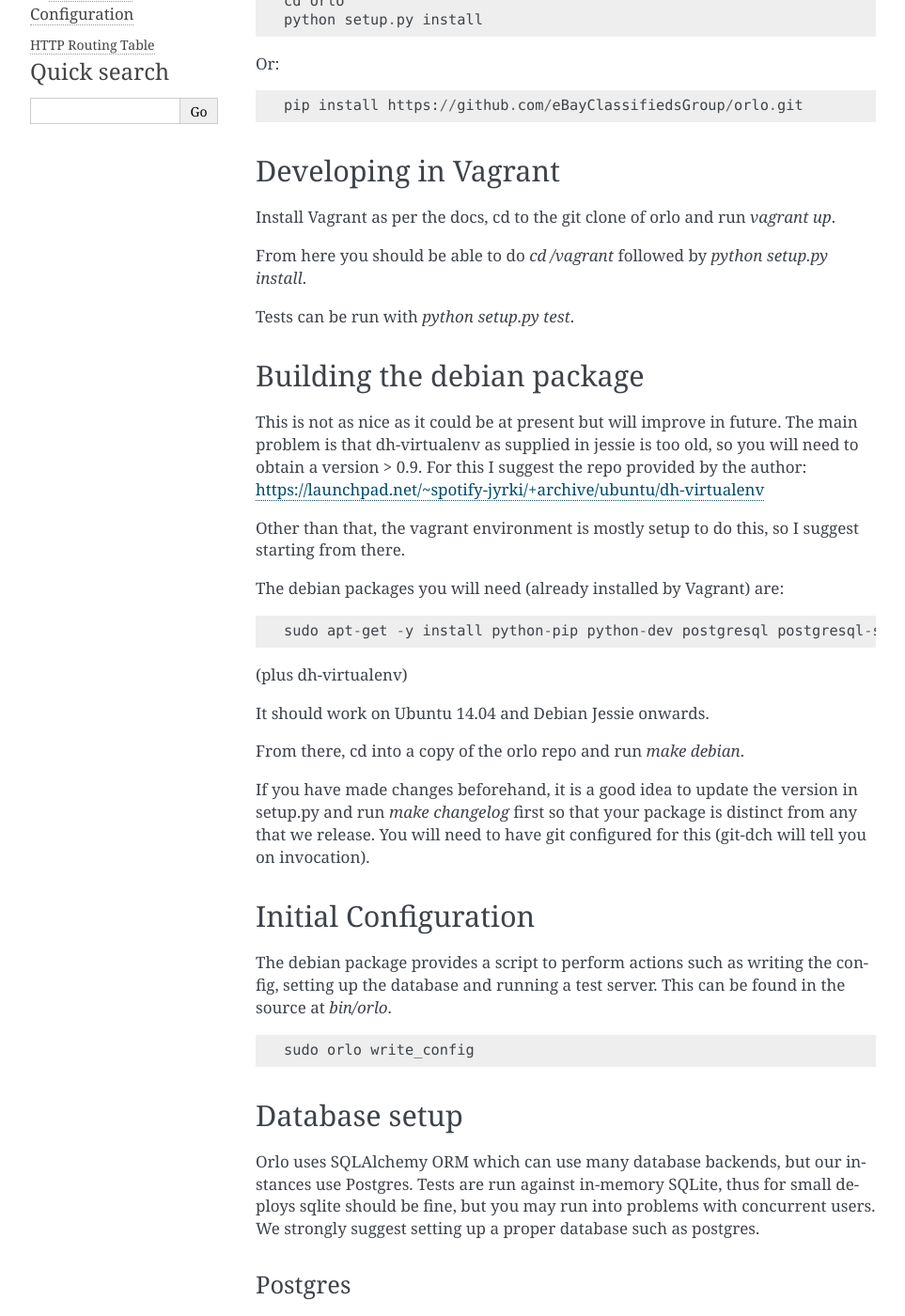
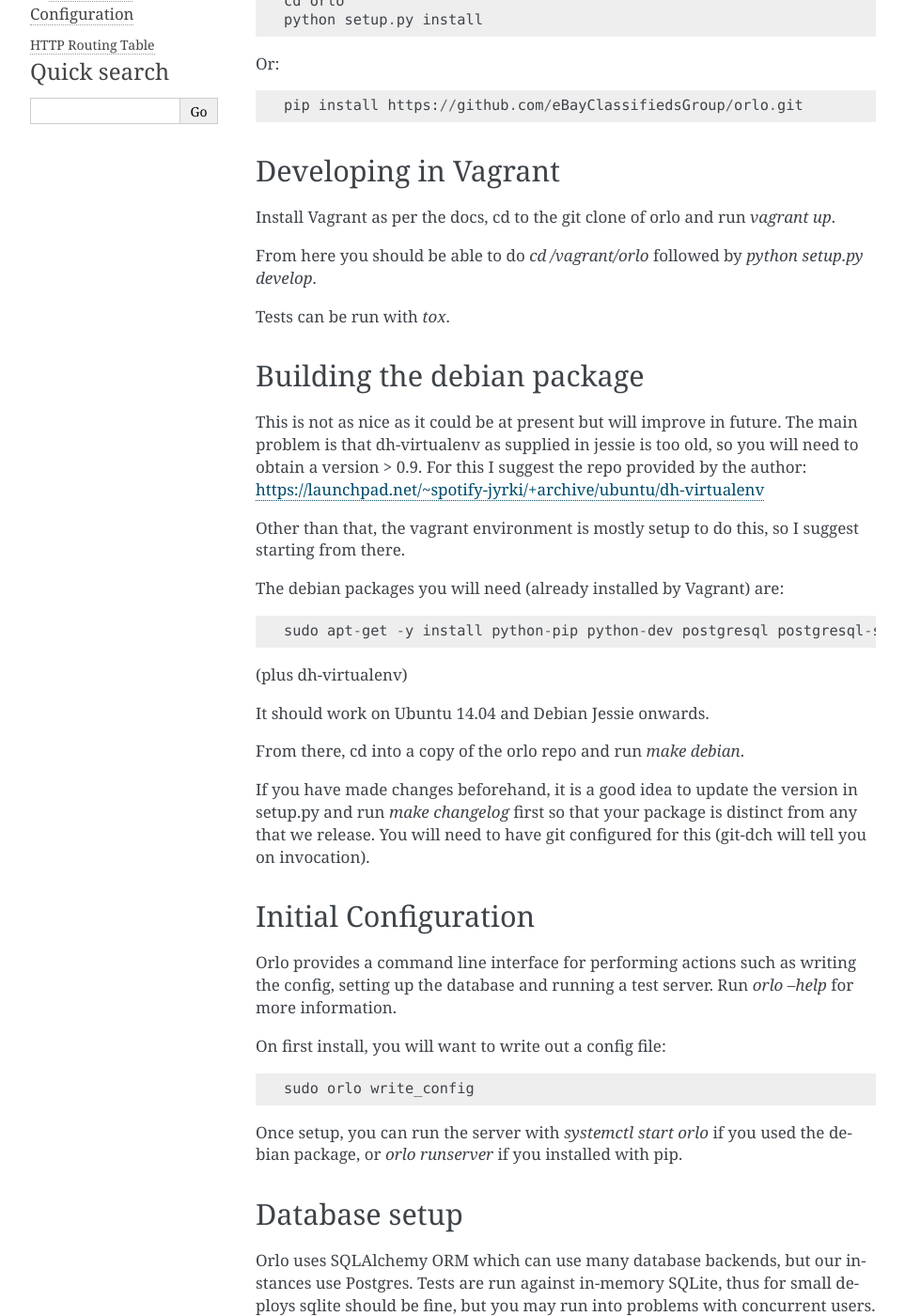
Before and after one commit to eBayClassifiedsGroup/orlo, a Sphinx documentation site: the page built from docs/install.rst, in a window 1280 px wide and 1400 px high, scrolled down 522 px. Shown: the whole window at 94% size, without its empty margins (148-1111 px from the left). Built offline with Sphinx 7.4.7, drawn with Linux system fonts in a browser that asks for light colours; pages that are not in the unit, such as notebooks, are missing from menus; some of the changed text lies outside the part shown.

Commit message:
Update install documentation
Still a bit out of date, this made me aware that the setup_database
command is probably obsolete, and write_config has not been ported to
the new cli.

```diff
--- a/docs/install.rst
+++ b/docs/install.rst
@@ -11,7 +11,7 @@ From pip
     pip install orlo
 
 
-The pip build is not always up to date as things are still in flux. At this early stage, it is recommended to install from source.
+The pip build will usually be up to date, but occasionally it may be behind, especially relative to development forks.
 
 
 From source
@@ -39,9 +39,10 @@ Developing in Vagrant
 
 Install Vagrant as per the docs, cd to the git clone of orlo and run `vagrant up`.
 
-From here you should be able to do `cd /vagrant` followed by `python setup.py install`.
+From here you should be able to do `cd /vagrant/orlo` followed by `python setup.py develop`.
 
-Tests can be run with `python setup.py test`.
+Tests can be run with `tox`.
+
 
 Building the debian package
 ---------------------------
@@ -64,14 +65,20 @@ From there, cd into a copy of the orlo repo and run `make debian`.
 
 If you have made changes beforehand, it is a good idea to update the version in setup.py and run `make changelog` first so that your package is distinct from any that we release. You will need to have git configured for this (git-dch will tell you on invocation).
 
+
 Initial Configuration
 ---------------------
 
-The debian package provides a script to perform actions such as writing the config, setting up the database and running a test server. This can be found in the source at `bin/orlo`.
+Orlo provides a command line interface for performing actions such as writing the config, setting up the database and running a test server. Run `orlo --help` for more information.
+
+On first install, you will want to write out a config file:
 
 ::
 
     sudo orlo write_config
+
+Once setup, you can run the server with `systemctl start orlo` if you used the debian package, or `orlo runserver` if you installed with pip.
+
 
 Database setup
 --------------
@@ -127,8 +134,6 @@ If installed from the debian package run
 
     orlo setup_database
 
-If you are running from source the orlo script can be found in ./bin, but you may need to invoke it explicitly from your python interpreter, as it is hard-coded to the dh-virtualenv path.
-
 
 Running under Gunicorn
 ----------------------
```
Also changed, not shown: other parts of docs/install.rst (+1 -1 lines).
